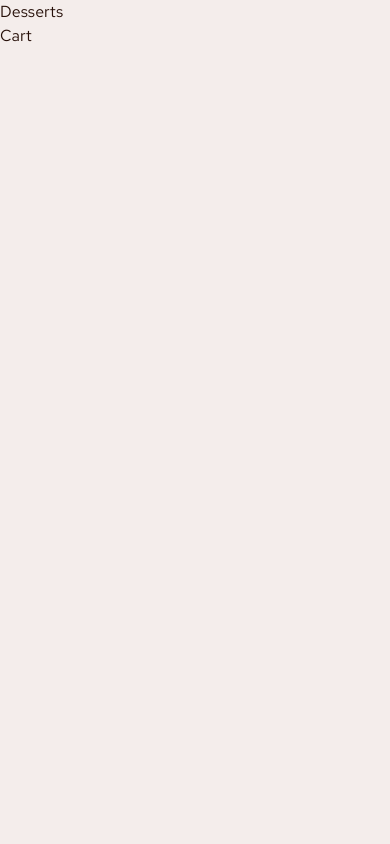
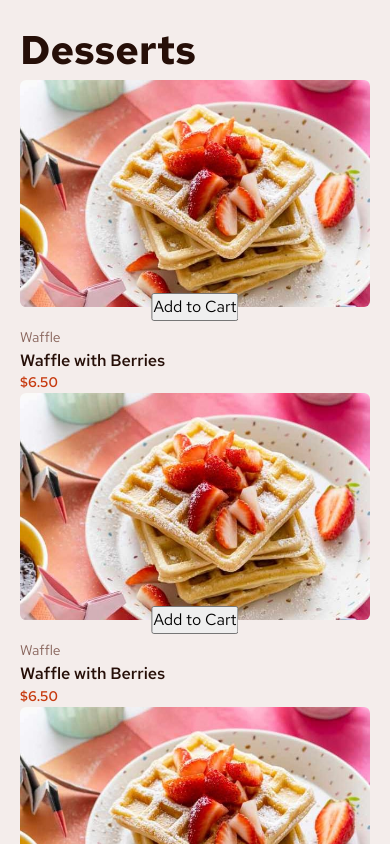
Before and after one commit to dineshsigma/react-add-to-cart, a React (Vite) app: page / in a window 390 px wide. Shown: the top 844 px of the page. Built offline with nearby package versions, Linux system fonts and the light colour scheme.

Commit message:
ProductCard mobile layout;

```diff
--- a/src/components/Cart.jsx
+++ b/src/components/Cart.jsx
@@ -1,5 +1,9 @@
 function Cart() {
-  return <div>Cart</div>;
+  return (
+    <div>
+      <h2>Cart</h2>
+    </div>
+  );
 }
 
 export default Cart;
--- /dev/null
+++ b/src/components/ProductCard.jsx
@@ -0,0 +1,27 @@
+import image from "../assets/images/image-waffle-mobile.jpg";
+
+import styles from "./ProductCard.module.css";
+
+function ProductCard() {
+  return (
+    <div>
+      <div className={styles.productImageContainer}>
+        <img
+          className={styles.productImage}
+          src={image}
+          alt="Waffle with Berries"
+        />
+        <button>
+          <p>Add to Cart</p>
+        </button>
+      </div>
+      <div className={styles.productDescription}>
+        <p className={styles.productLabel}>Waffle</p>
+        <h3 className={styles.productTitle}>Waffle with Berries</h3>
+        <p className={styles.productPrice}>$6.50</p>
+      </div>
+    </div>
+  );
+}
+
+export default ProductCard;
--- /dev/null
+++ b/src/components/ProductCard.module.css
@@ -0,0 +1,34 @@
+.productImageContainer {
+  position: relative;
+  margin-bottom: calc((20 / 16) * 1rem);
+}
+
+.productImage {
+  border-radius: calc((6 / 16) * 1rem);
+}
+
+.productImageContainer button {
+  cursor: pointer;
+
+  position: absolute;
+  bottom: 0;
+  left: 50%;
+  transform: translate(-50%, 50%);
+}
+
+.productDescription {
+  font-size: calc((14 / 16) * 1rem);
+}
+
+.productLabel {
+  color: var(--rose-500);
+}
+
+.productTitle {
+  font-weight: 600;
+}
+
+.productPrice {
+  font-weight: 600;
+  color: var(--red);
+}
--- /dev/null
+++ b/src/components/ProductGrid.jsx
@@ -0,0 +1,13 @@
+import ProductCard from "./ProductCard";
+
+function ProductGrid() {
+  return (
+    <div>
+      <ProductCard />
+      <ProductCard />
+      <ProductCard />
+    </div>
+  );
+}
+
+export default ProductGrid;
--- a/src/components/ProductList.jsx
+++ b/src/components/ProductList.jsx
@@ -1,5 +1,12 @@
+import ProductGrid from "./ProductGrid";
+
 function ProductList() {
-  return <div>Desserts</div>;
+  return (
+    <div>
+      <h2>Desserts</h2>
+      <ProductGrid />
+    </div>
+  );
 }
 
 export default ProductList;
--- a/src/global.css
+++ b/src/global.css
@@ -42,7 +42,6 @@
 }
 
 body {
-  height: 100vh;
   font-family: "Red Hat Text", sans-serif;
   font-size: calc((16 / 16) * 1rem);
   font-weight: 400;
@@ -59,3 +58,21 @@ body {
 .hidden {
   display: none !important;
 }
+
+h2 {
+  font-size: calc((40 / 16) * 1rem);
+}
+
+.app-container {
+  min-height: 100vh;
+  padding: calc((20 / 16) * 1rem);
+
+  display: grid;
+  grid-template-columns: 1fr;
+}
+
+@media only screen and (min-width: 60rem) {
+  .app-container {
+    grid-template-columns: 1fr calc((400 / 16) * 1rem);
+  }
+}
```
